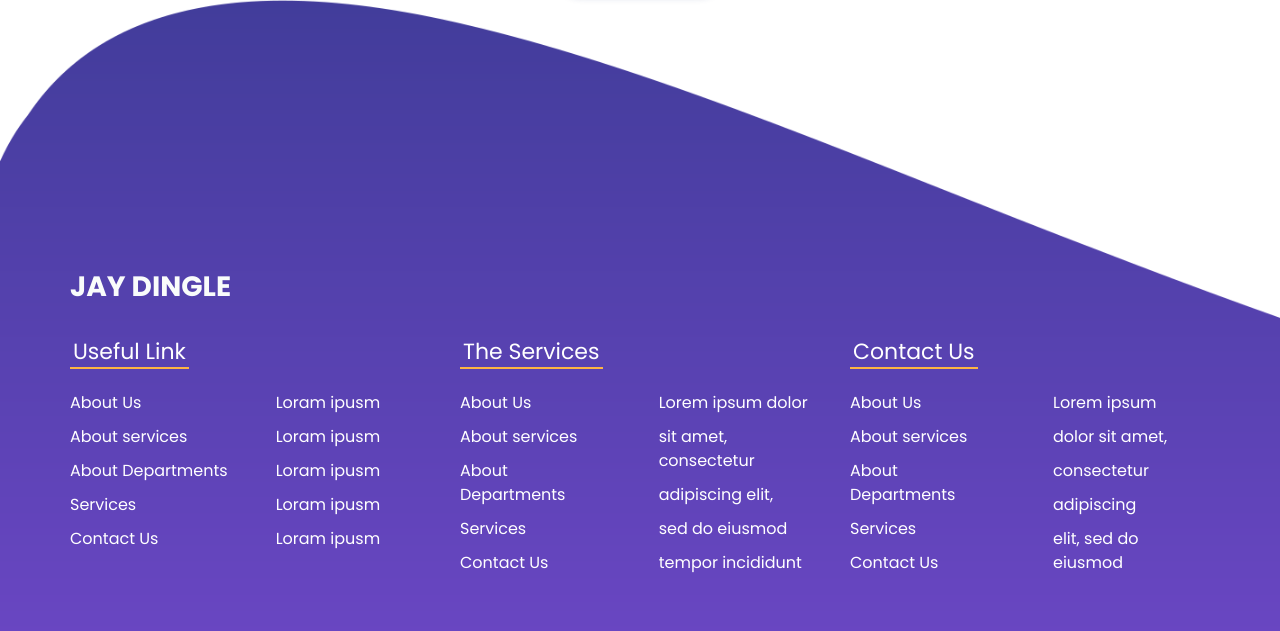
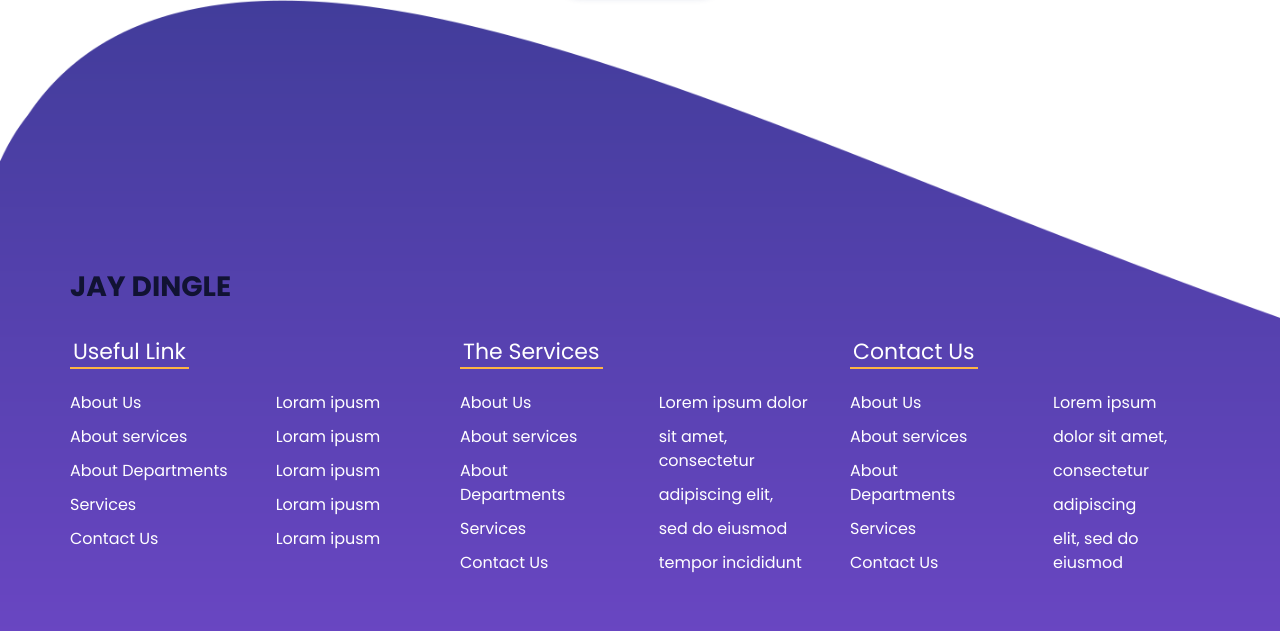
Before and after one commit to JayDingleBus/Test-Site, a plain HTML site: page TestSite/about.html in a window 1280 px wide. Shown: the part 887-1518 px from the top of the page. Drawn offline with nearby package versions, Linux system fonts and the light colour scheme.

Commit message:
Update style.css

```diff
--- a/TestSite/css/style.css
+++ b/TestSite/css/style.css
@@ -624,7 +624,7 @@ a:focus {
 .info_section h3 {
   text-transform: uppercase;
   font-weight: bold;
-  color: #f9fcfb;
+  color: #111333;
   margin-bottom: 35px;
 }
 
```
